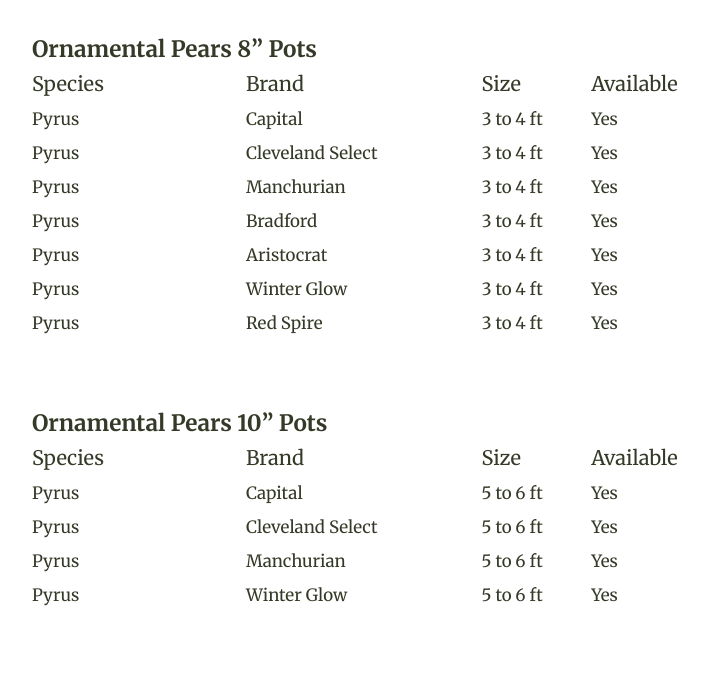
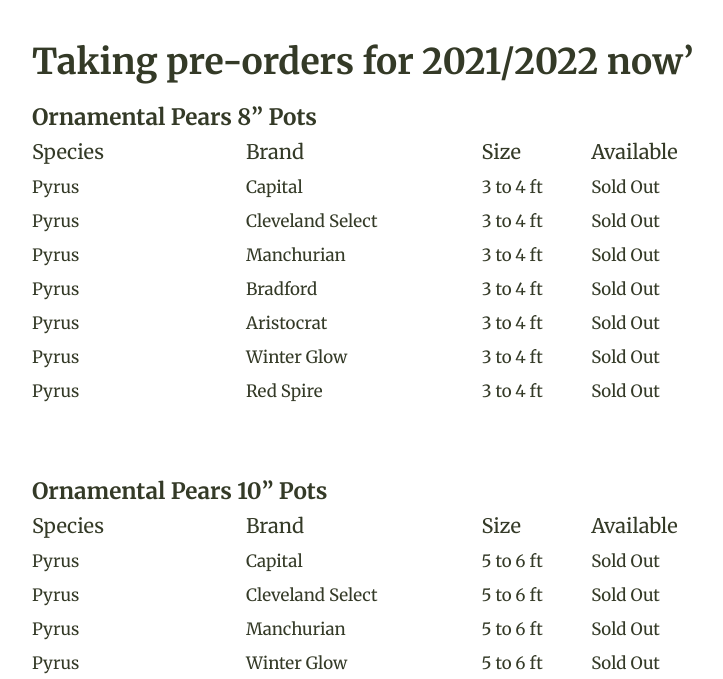
Before and after one commit to Foxh0und/Autumn-Fall-Nursery, a Jekyll site: the page built from plants.md, in a window 1280 px wide and 900 px high, scrolled down 200 px, cut to the strip 221-900 px from the top of the window. Shown: the whole strip, without its empty margins (251-974 px from the left). Built offline with Jekyll 4.4.1, drawn with Linux system fonts in a browser that asks for light colours; our own code applies the rules of GitHub Pages for plain Markdown files; some of the changed text lies outside the part shown.

Commit message:
Update plants.md

```diff
--- a/plants.md
+++ b/plants.md
@@ -2,17 +2,19 @@
 title: Plants
 feature_image: "/assets/img/home.jpg"
 ---
+## Taking pre-orders for 2021/2022 now’
+
 ##### Ornamental Pears 8" Pots
 
 | Species &nbsp;&nbsp;&nbsp;&nbsp;&nbsp;&nbsp;&nbsp;&nbsp;&nbsp;| Brand &nbsp;&nbsp;&nbsp;&nbsp;&nbsp;&nbsp;&nbsp;&nbsp;&nbsp;&nbsp;&nbsp;| Size &nbsp;&nbsp;&nbsp;| Available |
 |-------|--------|---------|---------|
-| Pyrus | Capital | 3 to 4 ft | Yes |
-| Pyrus | Cleveland Select | 3 to 4 ft | Yes |
-| Pyrus | Manchurian | 3 to 4 ft | Yes |
-| Pyrus | Bradford | 3 to 4 ft | Yes |
-| Pyrus | Aristocrat | 3 to 4 ft | Yes |
-| Pyrus | Winter Glow | 3 to 4 ft | Yes |
-| Pyrus | Red Spire | 3 to 4 ft | Yes |
+| Pyrus | Capital | 3 to 4 ft | Sold Out |
+| Pyrus | Cleveland Select | 3 to 4 ft | Sold Out |
+| Pyrus | Manchurian | 3 to 4 ft | Sold Out |
+| Pyrus | Bradford | 3 to 4 ft | Sold Out |
+| Pyrus | Aristocrat | 3 to 4 ft | Sold Out |
+| Pyrus | Winter Glow | 3 to 4 ft | Sold Out |
+| Pyrus | Red Spire | 3 to 4 ft | Sold Out |
 
 <br>
 
@@ -20,10 +22,10 @@ feature_image: "/assets/img/home.jpg"
 
 | Species &nbsp;&nbsp;&nbsp;&nbsp;&nbsp;&nbsp;&nbsp;&nbsp;&nbsp;| Brand &nbsp;&nbsp;&nbsp;&nbsp;&nbsp;&nbsp;&nbsp;&nbsp;&nbsp;&nbsp;&nbsp;| Size &nbsp;&nbsp;&nbsp;| Available |
 |-------|--------|---------|---------|
-| Pyrus | Capital | 5 to 6 ft | Yes |
-| Pyrus | Cleveland Select | 5 to 6 ft | Yes |
-| Pyrus | Manchurian | 5 to 6 ft | Yes |
-| Pyrus | Winter Glow | 5 to 6 ft | Yes |
+| Pyrus | Capital | 5 to 6 ft | Sold Out |
+| Pyrus | Cleveland Select | 5 to 6 ft | Sold Out |
+| Pyrus | Manchurian | 5 to 6 ft | Sold Out |
+| Pyrus | Winter Glow | 5 to 6 ft | Sold Out |
 
 <br>
 
@@ -31,11 +33,11 @@ feature_image: "/assets/img/home.jpg"
 
 | Species &nbsp;&nbsp;&nbsp;&nbsp;&nbsp;&nbsp;&nbsp;&nbsp;&nbsp;| Brand &nbsp;&nbsp;&nbsp;&nbsp;&nbsp;&nbsp;&nbsp;&nbsp;&nbsp;&nbsp;&nbsp;| Size &nbsp;&nbsp;&nbsp;| Available |
 |-------|--------|---------|---------|
-| Lagerstroemia | Hopi | 3ft | Yes |
-| Lagerstroemia | Sioux | 3ft | Yes |
-| Lagerstroemia | Tuscarora | 3ft | Yes |
-| Lagerstroemia | Zuni | 3ft | Yes |
-| Lagerstroemia | Natchez | 3ft | Yes |
+| Lagerstroemia | Hopi | 3ft | Sold Out |
+| Lagerstroemia | Sioux | 3ft | Sold Out |
+| Lagerstroemia | Tuscarora | 3ft | Sold Out |
+| Lagerstroemia | Zuni | 3ft | Sold Out |
+| Lagerstroemia | Natchez | 3ft | Sold Out |
 
 <br>
 
@@ -43,8 +45,8 @@ feature_image: "/assets/img/home.jpg"
 
 | &nbsp;&nbsp;&nbsp;&nbsp;&nbsp;&nbsp;&nbsp;&nbsp;&nbsp;&nbsp;&nbsp;&nbsp;&nbsp;&nbsp;&nbsp;&nbsp;&nbsp;&nbsp;&nbsp;&nbsp;&nbsp;&nbsp;&nbsp;&nbsp;&nbsp;&nbsp;&nbsp;| Brand &nbsp;&nbsp;&nbsp;&nbsp;&nbsp;&nbsp;&nbsp;&nbsp;&nbsp;&nbsp;&nbsp;| Size &nbsp;&nbsp;&nbsp;| Available |
 |---------|--------|---------|---------|
-|     | Claret | 3 - 4 ft | Yes |
-|     | Golden | 3 - 4 ft | Yes |
+|     | Claret | 3 - 4 ft | Sold Out |
+|     | Golden | 3 - 4 ft | Sold Out |
 
 <br>
 
@@ -52,8 +54,8 @@ feature_image: "/assets/img/home.jpg"
 
 | &nbsp;&nbsp;&nbsp;&nbsp;&nbsp;&nbsp;&nbsp;&nbsp;&nbsp;&nbsp;&nbsp;&nbsp;&nbsp;&nbsp;&nbsp;&nbsp;&nbsp;&nbsp;&nbsp;&nbsp;&nbsp;&nbsp;&nbsp;&nbsp;&nbsp;&nbsp;&nbsp;| Brand &nbsp;&nbsp;&nbsp;&nbsp;&nbsp;&nbsp;&nbsp;&nbsp;&nbsp;&nbsp;&nbsp;| Size &nbsp;&nbsp;&nbsp;| Available |
 |---------|--------|---------|---------|
-|  | Claret | 6 - 7 ft | Yes |
-|  | Golden | 6 - 7 ft | Yes |
+|  | Claret | 6 - 7 ft | Sold Out |
+|  | Golden | 6 - 7 ft | Sold Out |
 
 <br>
 
@@ -61,7 +63,7 @@ feature_image: "/assets/img/home.jpg"
 
 | &nbsp;&nbsp;&nbsp;&nbsp;&nbsp;&nbsp;&nbsp;&nbsp;&nbsp;&nbsp;&nbsp;&nbsp;&nbsp;&nbsp;&nbsp;&nbsp;&nbsp;&nbsp;&nbsp;&nbsp;&nbsp;&nbsp;&nbsp;&nbsp;&nbsp;&nbsp;&nbsp;| Brand &nbsp;&nbsp;&nbsp;&nbsp;&nbsp;&nbsp;&nbsp;&nbsp;&nbsp;&nbsp;&nbsp;| Size &nbsp;&nbsp;&nbsp;| Available |
 |---------|--------|---------|
-|  | Gold Elm | 4 - 5 ft | Yes |
+|  | Gold Elm | 4 - 5 ft | Sold Out |
 |  | Silver Elm | 4 - 5 ft | Sold Out |
 |  | Chinese Elm | 4 - 5 ft | Sold Out |
 
@@ -71,7 +73,7 @@ feature_image: "/assets/img/home.jpg"
 
 | &nbsp;&nbsp;&nbsp;&nbsp;&nbsp;&nbsp;&nbsp;&nbsp;&nbsp;&nbsp;&nbsp;&nbsp;&nbsp;&nbsp;&nbsp;&nbsp;&nbsp;&nbsp;&nbsp;&nbsp;&nbsp;&nbsp;&nbsp;&nbsp;&nbsp;&nbsp;&nbsp;| Brand &nbsp;&nbsp;&nbsp;&nbsp;&nbsp;&nbsp;&nbsp;&nbsp;&nbsp;&nbsp;&nbsp;| Size &nbsp;&nbsp;&nbsp;| Available |
 |---------|--------|---------|---------|
-|  | Gold Elm | 3 - 4 ft | Yes |
+|  | Gold Elm | 3 - 4 ft | Sold Out |
 |  | Silver Elm | 3 - 4 ft | Sold Out |
 |  | Chinese Elm | 3 - 4 ft | Sold Out |
 
@@ -81,9 +83,9 @@ feature_image: "/assets/img/home.jpg"
 
 | &nbsp;&nbsp;&nbsp;&nbsp;&nbsp;&nbsp;&nbsp;&nbsp;&nbsp;&nbsp;&nbsp;&nbsp;&nbsp;&nbsp;&nbsp;&nbsp;&nbsp;&nbsp;&nbsp;&nbsp;&nbsp;&nbsp;&nbsp;&nbsp;&nbsp;&nbsp;&nbsp;| Brand &nbsp;&nbsp;&nbsp;&nbsp;&nbsp;&nbsp;&nbsp;&nbsp;&nbsp;&nbsp;&nbsp;| Size &nbsp;&nbsp;&nbsp;| Available |
 |---------|--------|---------|---------|
-|  | Nigra | 3 - 4 ft | Yes |
-|  | Silver Elm | 3 - 4 ft | Yes |
-|  | Chinese Elm | 3 - 4 ft | Yes |
+|  | Nigra | 3 - 4 ft | Sold Out |
+|  | Silver Elm | 3 - 4 ft | Sold Out |
+|  | Chinese Elm | 3 - 4 ft | Sold Out |
 
 
 <br>
@@ -92,7 +94,7 @@ feature_image: "/assets/img/home.jpg"
 
 | &nbsp;&nbsp;&nbsp;&nbsp;&nbsp;&nbsp;&nbsp;&nbsp;&nbsp;&nbsp;&nbsp;&nbsp;&nbsp;&nbsp;&nbsp;&nbsp;&nbsp;&nbsp;&nbsp;&nbsp;&nbsp;&nbsp;&nbsp;&nbsp;&nbsp;&nbsp;&nbsp;| Brand &nbsp;&nbsp;&nbsp;&nbsp;&nbsp;&nbsp;&nbsp;&nbsp;&nbsp;&nbsp;&nbsp;| Size &nbsp;&nbsp;&nbsp;| Available |
 |---------|--------|---------|---------|
-|  | Japanese Maples | 4 - 5 ft | Yes |
+|  | Japanese Maples | 4 - 5 ft | Sold Out |
 |  | Jeffers Red | 4 - 5 ft | Sold Out |
 |  | Autumn Red | 4 - 5 ft | Sold Out |
 
@@ -102,7 +104,7 @@ feature_image: "/assets/img/home.jpg"
 
 | &nbsp;&nbsp;&nbsp;&nbsp;&nbsp;&nbsp;&nbsp;&nbsp;&nbsp;&nbsp;&nbsp;&nbsp;&nbsp;&nbsp;&nbsp;&nbsp;&nbsp;&nbsp;&nbsp;&nbsp;&nbsp;&nbsp;&nbsp;&nbsp;&nbsp;&nbsp;&nbsp;| Brand &nbsp;&nbsp;&nbsp;&nbsp;&nbsp;&nbsp;&nbsp;&nbsp;&nbsp;&nbsp;&nbsp;| Size &nbsp;&nbsp;&nbsp;| Available |
 |---------|--------|---------|
-|  | Japanese Maples | 5 - 6 ft | Yes |
+|  | Japanese Maples | 5 - 6 ft | Sold Out |
 
 <br>
 
@@ -110,8 +112,8 @@ feature_image: "/assets/img/home.jpg"
 
 | &nbsp;&nbsp;&nbsp;&nbsp;&nbsp;&nbsp;&nbsp;&nbsp;&nbsp;&nbsp;&nbsp;&nbsp;&nbsp;&nbsp;&nbsp;&nbsp;&nbsp;&nbsp;&nbsp;&nbsp;&nbsp;&nbsp;&nbsp;&nbsp;&nbsp;&nbsp;&nbsp;| Brand &nbsp;&nbsp;&nbsp;&nbsp;&nbsp;&nbsp;&nbsp;&nbsp;&nbsp;&nbsp;&nbsp;| Size &nbsp;&nbsp;&nbsp;| Available |
 |---------|--------|---------|---------|
-|  | Silver Birch | 4 - 5 ft | Yes |
-|  | Silver Birch| 6 - 7 ft | Yes |
+|  | Silver Birch | 4 - 5 ft | Sold Out |
+|  | Silver Birch| 6 - 7 ft | Sold Out |
 |  | Weeping Birch | 6ft 2nd Year | Sold Out |
 
 <br>
@@ -121,7 +123,7 @@ feature_image: "/assets/img/home.jpg"
 
 | Species &nbsp;&nbsp;&nbsp;&nbsp;&nbsp;&nbsp;&nbsp;&nbsp;&nbsp;| Brand &nbsp;&nbsp;&nbsp;&nbsp;&nbsp;&nbsp;&nbsp;&nbsp;&nbsp;&nbsp;&nbsp;| Size &nbsp;&nbsp;&nbsp;| Available |
 |-------|--------|---------|---------|
-| Cornus | Kousa Chinensis | 3ft | Yes |
+| Cornus | Kousa Chinensis | 3ft | Sold Out |
 | Cornus | Florida | 2ft | Sold Out |
 
 
@@ -142,18 +144,18 @@ feature_image: "/assets/img/home.jpg"
 
 | &nbsp;&nbsp;&nbsp;&nbsp;&nbsp;&nbsp;&nbsp;&nbsp;&nbsp;&nbsp;&nbsp;&nbsp;&nbsp;&nbsp;&nbsp;&nbsp;&nbsp;&nbsp;&nbsp;&nbsp;&nbsp;&nbsp;&nbsp;&nbsp;&nbsp;&nbsp;&nbsp;| Brand &nbsp;&nbsp;&nbsp;&nbsp;&nbsp;&nbsp;&nbsp;&nbsp;&nbsp;&nbsp;&nbsp;| Size &nbsp;&nbsp;&nbsp;| Available |
 |---------|--------|---------|---------|
-|  | Alba | 4ft | Yes |
-|  | Alba | 5ft | Yes |
-|  | Alba | 6ft | Yes |
-|  | Cheals | 4ft | Yes |
-|  | Cheals | 5ft | Yes |
-|  | Cheals | 6ft | Yes |
-|  | Rosea | 4ft | Yes |
-|  | Rosea | 5ft | Yes |
-|  | Rosea | 6ft | Yes |
-|  | Fallen Sno $24.50 | Yes |
-|  | Fallen Sno $25.50 | Yes |
-|  | Fallen Sno $26.50 | Yes |
+|  | Alba | 4ft | Sold Out |
+|  | Alba | 5ft | Sold Out |
+|  | Alba | 6ft | Sold Out |
+|  | Cheals | 4ft | Sold Out |
+|  | Cheals | 5ft | Sold Out |
+|  | Cheals | 6ft | Sold Out |
+|  | Rosea | 4ft | Sold Out |
+|  | Rosea | 5ft | Sold Out |
+|  | Rosea | 6ft | Sold Out |
+|  | Fallen Sno $24.50 | Sold Out |
+|  | Fallen Sno $25.50 | Sold Out |
+|  | Fallen Sno $26.50 | Sold Out |
 |  | Fuji | 4ft | Sold Out |
 |  | Fuji | 4ft | Sold Out |
 |  | Fuji | 4ft | Sold Out |
@@ -164,7 +166,7 @@ feature_image: "/assets/img/home.jpg"
 
 | &nbsp;&nbsp;&nbsp;&nbsp;&nbsp;&nbsp;&nbsp;&nbsp;&nbsp;&nbsp;&nbsp;&nbsp;&nbsp;&nbsp;&nbsp;&nbsp;&nbsp;&nbsp;&nbsp;&nbsp;&nbsp;&nbsp;&nbsp;&nbsp;| Brand &nbsp;&nbsp;&nbsp;&nbsp;&nbsp;&nbsp;&nbsp;&nbsp;&nbsp;&nbsp;&nbsp;| &nbsp;&nbsp;&nbsp;&nbsp;&nbsp;&nbsp;&nbsp;&nbsp;&nbsp;&nbsp;&nbsp;&nbsp;&nbsp;| Available |
 |---------|--------|---------|---------|
-|  | Kanzan |  | Yes |
+|  | Kanzan |  | Sold Out |
 |  | Fuji  |   | Sold Out |
 
 <br>
@@ -174,10 +176,10 @@ feature_image: "/assets/img/home.jpg"
 | Species &nbsp;&nbsp;&nbsp;&nbsp;&nbsp;&nbsp;&nbsp;&nbsp;&nbsp;| Brand &nbsp;&nbsp;&nbsp;&nbsp;&nbsp;&nbsp;&nbsp;&nbsp;&nbsp;&nbsp;&nbsp;| Size &nbsp;&nbsp;&nbsp;| Available |
 |-------|--------|---------|---------|
 | Malus | Pink Lady | 4 - 5 ft | Sold Out |
-| Malus | Granny Smith | 4 - 5 ft | Yes |
+| Malus | Granny Smith | 4 - 5 ft | Sold Out |
 | Malus | Golden Delicious | 4 - 5 ft | Sold Out |
-| Malus | Fuji | 4 - 5 ft | Yes |
-| Malus | Gala | 4 - 5 ft | Yes |
+| Malus | Fuji | 4 - 5 ft | Sold Out |
+| Malus | Gala | 4 - 5 ft | Sold Out |
 
 <br>
 
@@ -185,11 +187,11 @@ feature_image: "/assets/img/home.jpg"
 
 | Species &nbsp;&nbsp;&nbsp;&nbsp;&nbsp;&nbsp;&nbsp;&nbsp;&nbsp;| Brand &nbsp;&nbsp;&nbsp;&nbsp;&nbsp;&nbsp;&nbsp;&nbsp;&nbsp;&nbsp;&nbsp;| Size &nbsp;&nbsp;&nbsp;| Available |
 |-------|--------|---------|---------|
-| Malus | Pink Lady | 5 - 6 ft | Yes |
-| Malus | Granny Smith | 5 - 6 ft | Yes |
+| Malus | Pink Lady | 5 - 6 ft | Sold Out |
+| Malus | Granny Smith | 5 - 6 ft | Sold Out |
 | Malus | Golden Delicious | 5 - 6 ft | Sold Out |
-| Malus | Fuji |  5 - 6 ft | Yes |
-| Malus | Gala | 5 - 6 ft | Yes |
+| Malus | Fuji |  5 - 6 ft | Sold Out |
+| Malus | Gala | 5 - 6 ft | Sold Out |
 
 <br>
 
@@ -197,10 +199,10 @@ feature_image: "/assets/img/home.jpg"
 
 | &nbsp;&nbsp;&nbsp;&nbsp;&nbsp;&nbsp;&nbsp;&nbsp;&nbsp;&nbsp;&nbsp;&nbsp;&nbsp;&nbsp;&nbsp;&nbsp;&nbsp;&nbsp;&nbsp;&nbsp;&nbsp;&nbsp;&nbsp;&nbsp;&nbsp;&nbsp;&nbsp;| Brand &nbsp;&nbsp;&nbsp;&nbsp;&nbsp;&nbsp;&nbsp;&nbsp;&nbsp;&nbsp;&nbsp;| Size &nbsp;&nbsp;&nbsp;| Available |
 |---------|--------|---------|---------|
-|  | Boshc | 3 - 4ft | Yes |
+|  | Boshc | 3 - 4ft | Sold Out |
 |  | William | 3 - 4ft | Sold Out |
-|  | Nashi Kosui | 3 - 4ft | Yes |
-|  | Packham | 3 - 4ft | Yes |
+|  | Nashi Kosui | 3 - 4ft | Sold Out |
+|  | Packham | 3 - 4ft | Sold Out |
 
 <br>
 
@@ -208,13 +210,13 @@ feature_image: "/assets/img/home.jpg"
 
 | &nbsp;&nbsp;&nbsp;&nbsp;&nbsp;&nbsp;&nbsp;&nbsp;&nbsp;&nbsp;&nbsp;&nbsp;&nbsp;&nbsp;&nbsp;&nbsp;&nbsp;&nbsp;&nbsp;&nbsp;&nbsp;&nbsp;&nbsp;&nbsp;&nbsp;&nbsp;&nbsp;| Brand &nbsp;&nbsp;&nbsp;&nbsp;&nbsp;&nbsp;&nbsp;&nbsp;&nbsp;&nbsp;&nbsp;| Size &nbsp;&nbsp;&nbsp;| Available |
 |---------|--------|---------|---------|
-|  | Lapins | 3 - 4ft | Yes |
-|  | Vans | 3 - 4ft | Yes |
-|  | Stella | 3 - 4ft | Yes |
-|  | Bing | 3 - 4ft | Yes |
-|  | Napolean | 3 - 4ft | Yes |
-|  | Sunburst | 3 - 4ft | Yes |
-|  | Morello | 3 - 4ft | Yes |
+|  | Lapins | 3 - 4ft | Sold Out |
+|  | Vans | 3 - 4ft | Sold Out |
+|  | Stella | 3 - 4ft | Sold Out |
+|  | Bing | 3 - 4ft | Sold Out |
+|  | Napolean | 3 - 4ft | Sold Out |
+|  | Sunburst | 3 - 4ft | Sold Out |
+|  | Morello | 3 - 4ft | Sold Out |
 
 <br>
 
```
